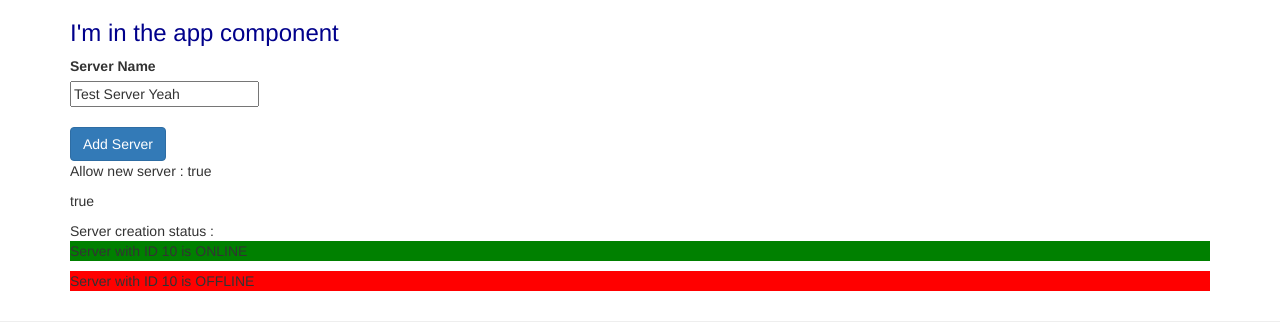
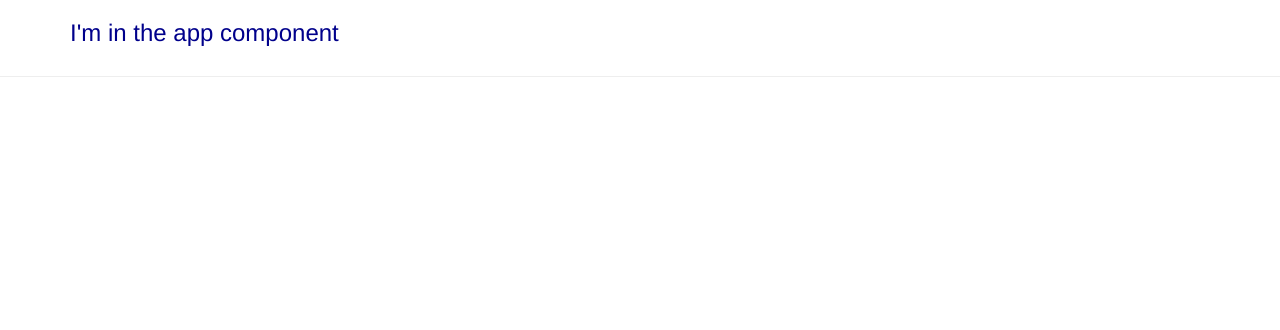
Before and after one commit to Gvranjit/learning.angular, an Angular app: page / in a window 1280 px wide. Shown: the top 330 px of the page. Built offline with nearby package versions, Linux system fonts and the light colour scheme.

Commit message:
RESET TO FRESH PROJECT

```diff
--- a/src/app/app.module.ts
+++ b/src/app/app.module.ts
@@ -4,11 +4,9 @@ import { BrowserModule } from '@angular/platform-browser';
 import { AppRoutingModule } from './app-routing.module';
 import { AppComponent } from './app.component';
 import { FormsModule } from '@angular/forms';
-import { ServerComponent } from './server/server.component';
-import { ServersComponent } from './servers/servers.component';
 
 @NgModule({
-  declarations: [AppComponent, ServersComponent, ServerComponent],
+  declarations: [AppComponent],
   imports: [BrowserModule, AppRoutingModule, FormsModule],
   providers: [],
   bootstrap: [AppComponent],
--- a/src/app/server/server.component.html
+++ /dev/null
@@ -1,6 +0,0 @@
-<p
-  [ngStyle]="{ backgroundColor: getColor() }"
-  [ngClass]="{ online: serverStatus === 'ONLINE' }"
->
-  Server with ID {{ serverId }} is {{ getServerStatus() }}
-</p>
--- a/src/app/server/server.component.ts
+++ /dev/null
@@ -1,24 +0,0 @@
-import { Component } from '@angular/core';
-
-@Component({
-  selector: 'app-server',
-  templateUrl: './server.component.html',
-})
-export class ServerComponent {
-  serverId = 10;
-  serverStatus = 'OFFLINE';
-  serverName = '';
-  constructor() {
-    this.serverStatus = Math.random() > 0.5 ? 'ONLINE' : 'OFFLINE';
-  }
-
-  getServerStatus() {
-    return this.serverStatus;
-  }
-  getColor() {
-    return this.serverStatus === 'ONLINE' ? 'green' : 'red';
-  }
-  isOnline() {
-    return this.serverStatus;
-  }
-}
--- a/src/app/servers/servers.component.html
+++ /dev/null
@@ -1,31 +0,0 @@
-<label for="serverName">Server Name</label><br />
-<!-- <input
-  type="text"
-  name="serverName"
-  id="serverName"
-  (input)="onServerNameInput($event)"
-/> -->
-<input type="text" name="serverName" id="serverName" [(ngModel)]="serverName" />
-
-<br /><br />
-<input
-  type="button"
-  [disabled]="!allowNewServe"
-  value="Add Server"
-  class="btn btn-primary"
-  (click)="onServerCreate()"
-/>
-
-<p>Allow new server : {{ allowNewServe }}</p>
-<p [innerText]="allowNewServe"></p>
-<div>
-  Server creation status :
-  <p class="h3" *ngIf="serverCreationStatus" else noServer>
-    Server was created : {{ serverName }}
-  </p>
-  <ng-template #noServer>
-    <p>No server was created!</p>
-  </ng-template>
-</div>
-
-<app-server *ngFor="let server of servers"></app-server>
--- a/src/app/servers/servers.component.ts
+++ /dev/null
@@ -1,27 +0,0 @@
-import { Component } from '@angular/core';
-
-@Component({
-  selector: '[app-servers]',
-  templateUrl: './servers.component.html',
-  // templateUrl: './servers.component.html',
-  styleUrls: ['./servers.component.css'],
-})
-export class ServersComponent {
-  allowNewServe = false;
-  serverCreationStatus = false;
-  serverName = 'Test Server Yeah ';
-  servers = ['Test Server', 'Test Server 2'];
-  constructor() {
-    setTimeout(() => {
-      this.allowNewServe = true;
-    }, 3000);
-  }
-
-  onServerCreate() {
-    this.serverCreationStatus = true;
-    this.servers.push(this.serverName);
-  }
-  // onServerNameInput(event: { target: HTMLInputElement }) {
-  //   this.serverName = event.target.value;
-  // }
-}
```
Also changed, not shown: src/app/servers/servers.component.css (deleted).
